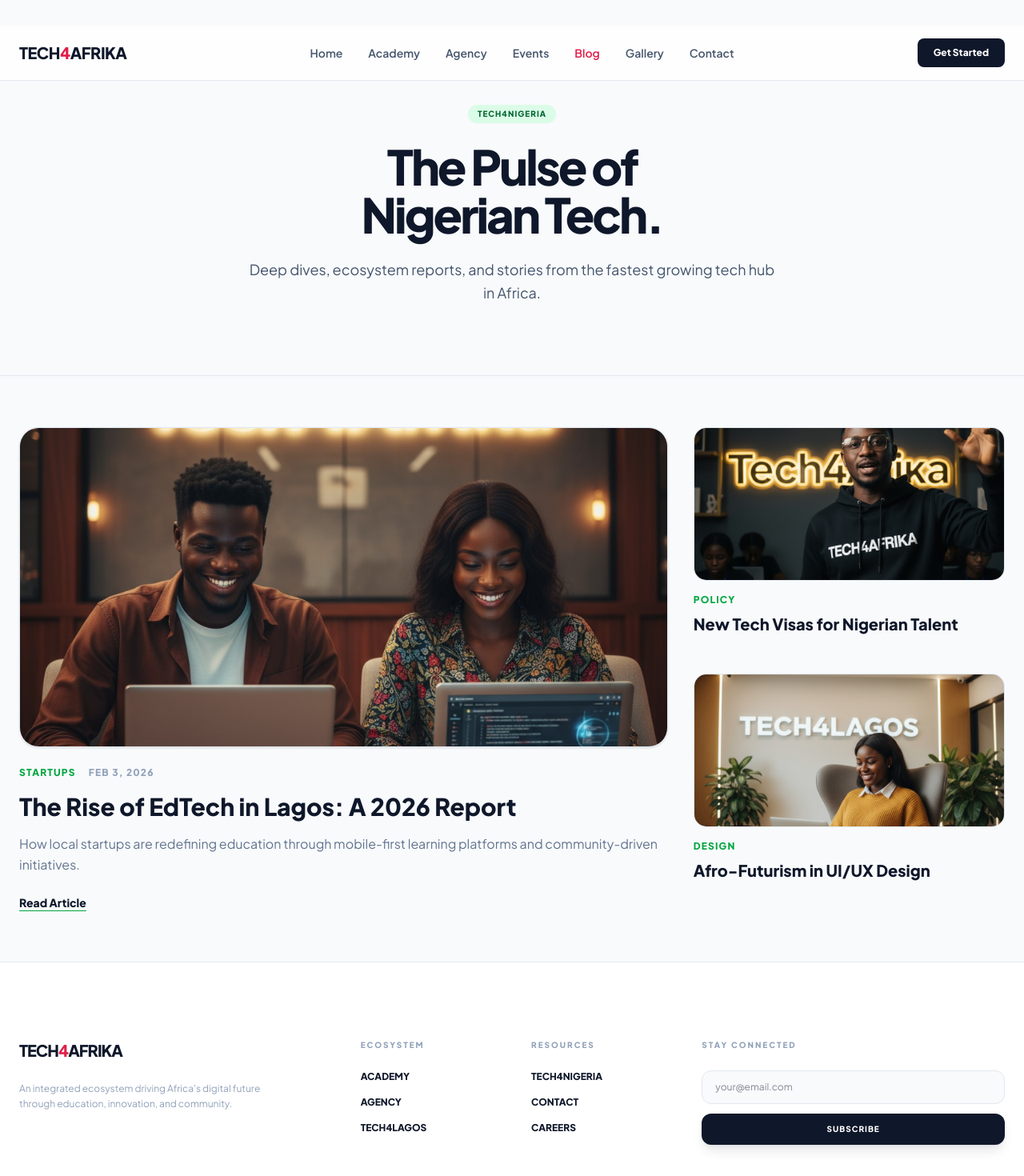
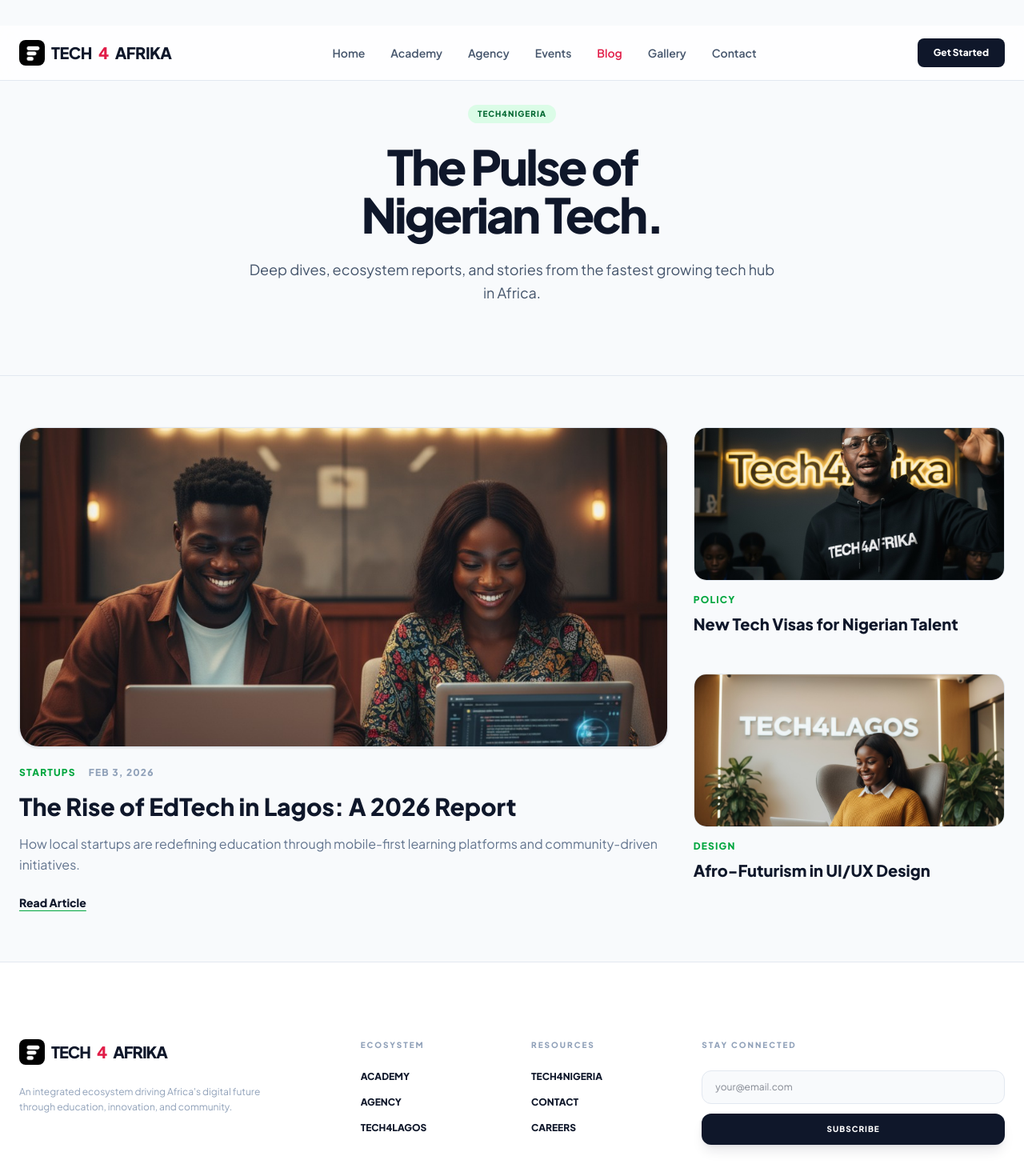
Before and after one commit to Inflimity/tech4africa, a Next.js app: page /blog in a window 1280 px wide. Shown: the top 1470 px of the page at 80% size. Built offline with nearby package versions, Linux system fonts and the light colour scheme.

Commit message:
favicon update in loog

```diff
--- a/app/layout.tsx
+++ b/app/layout.tsx
@@ -13,6 +13,11 @@ export const metadata: Metadata = {
   description: "A central hub for tech education, events, news and startup enablement reimagining what's possible from Africa, for the world.",
   keywords: ["tech education", "Africa", "startups", "innovation", "digital skills", "Tech4Lagos", "Tech4Academy"],
   authors: [{ name: "Tech4Afrika" }],
+  icons: {
+    icon: "/images/favicon.jpeg",
+    shortcut: "/images/favicon.jpeg",
+    apple: "/images/favicon.jpeg",
+  },
   openGraph: {
     title: "Tech4Afrika | Innovation Ecosystem",
     description: "A central hub for tech education, events, news and startup enablement reimagining what's possible from Africa, for the world.",
--- a/components/Footer.tsx
+++ b/components/Footer.tsx
@@ -1,4 +1,5 @@
 import Link from "next/link";
+import Image from "next/image";
 
 export default function Footer() {
     return (
@@ -6,7 +7,8 @@ export default function Footer() {
             <div className="max-w-7xl mx-auto">
                 <div className="grid grid-cols-2 md:grid-cols-6 gap-12 mb-20">
                     <div className="col-span-2">
-                        <div className="text-xl font-black mb-6 uppercase tracking-tighter">
+                        <div className="text-xl font-black mb-6 uppercase tracking-tighter flex items-center gap-2">
+                            <Image src="/images/favicon.jpeg" alt="Tech4Afrika Logo" width={32} height={32} className="rounded-lg" />
                             Tech<span className="text-africa-red">4</span>Afrika
                         </div>
                         <p className="text-slate-400 text-xs leading-relaxed max-w-xs">
--- a/components/Navbar.tsx
+++ b/components/Navbar.tsx
@@ -2,6 +2,7 @@
 
 import { useState } from "react";
 import Link from "next/link";
+import Image from "next/image";
 import { usePathname } from "next/navigation";
 
 const navLinks = [
@@ -24,7 +25,8 @@ export default function Navbar() {
         <>
             <nav className="fixed top-8 w-full z-50 bg-white/80 backdrop-blur-md border-b border-africa-border px-6 py-4 flex justify-between items-center transition-all duration-300">
                 <div className="flex items-center gap-2">
-                    <Link href="/" className="text-xl font-extrabold uppercase tracking-tight">
+                    <Link href="/" className="flex items-center gap-2 text-xl font-extrabold uppercase tracking-tight">
+                        <Image src="/images/favicon.jpeg" alt="Tech4Afrika Logo" width={32} height={32} className="rounded-lg" />
                         Tech<span className="text-africa-red">4</span>Afrika
                     </Link>
                 </div>
```
